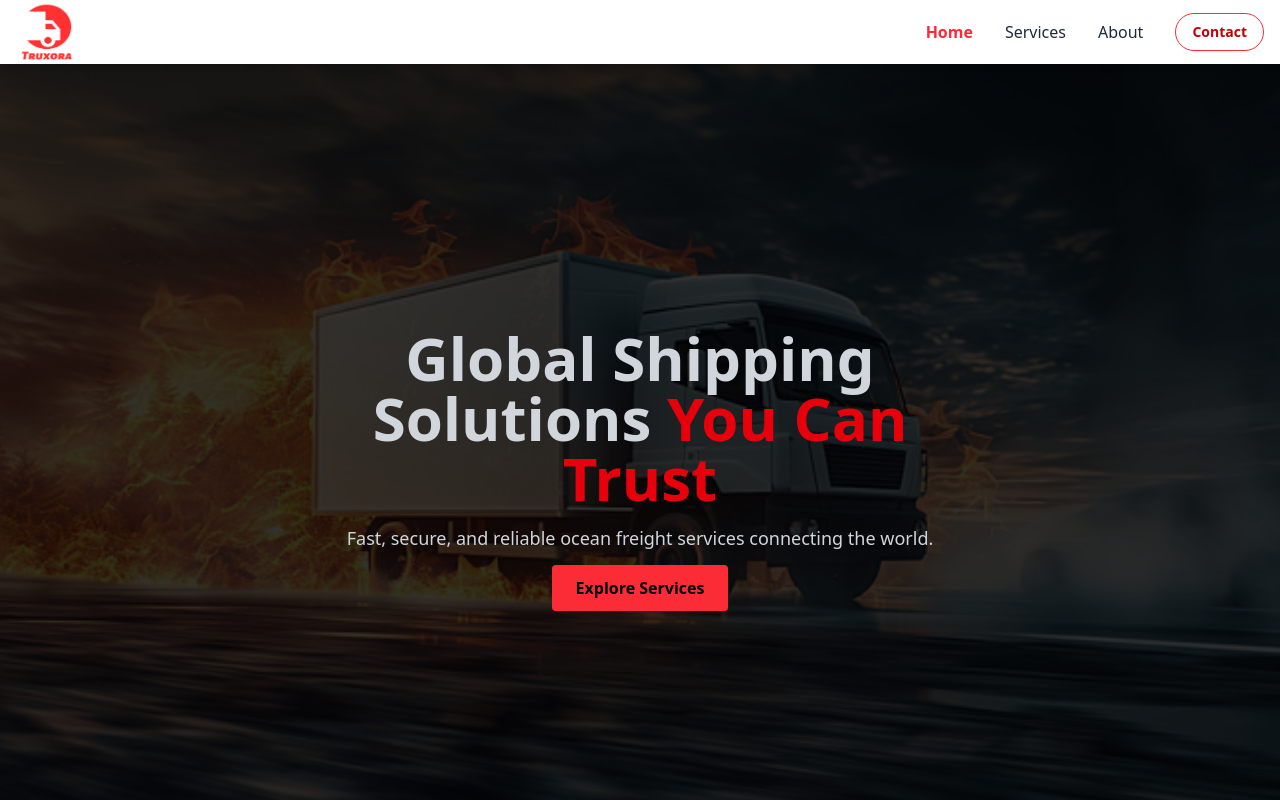
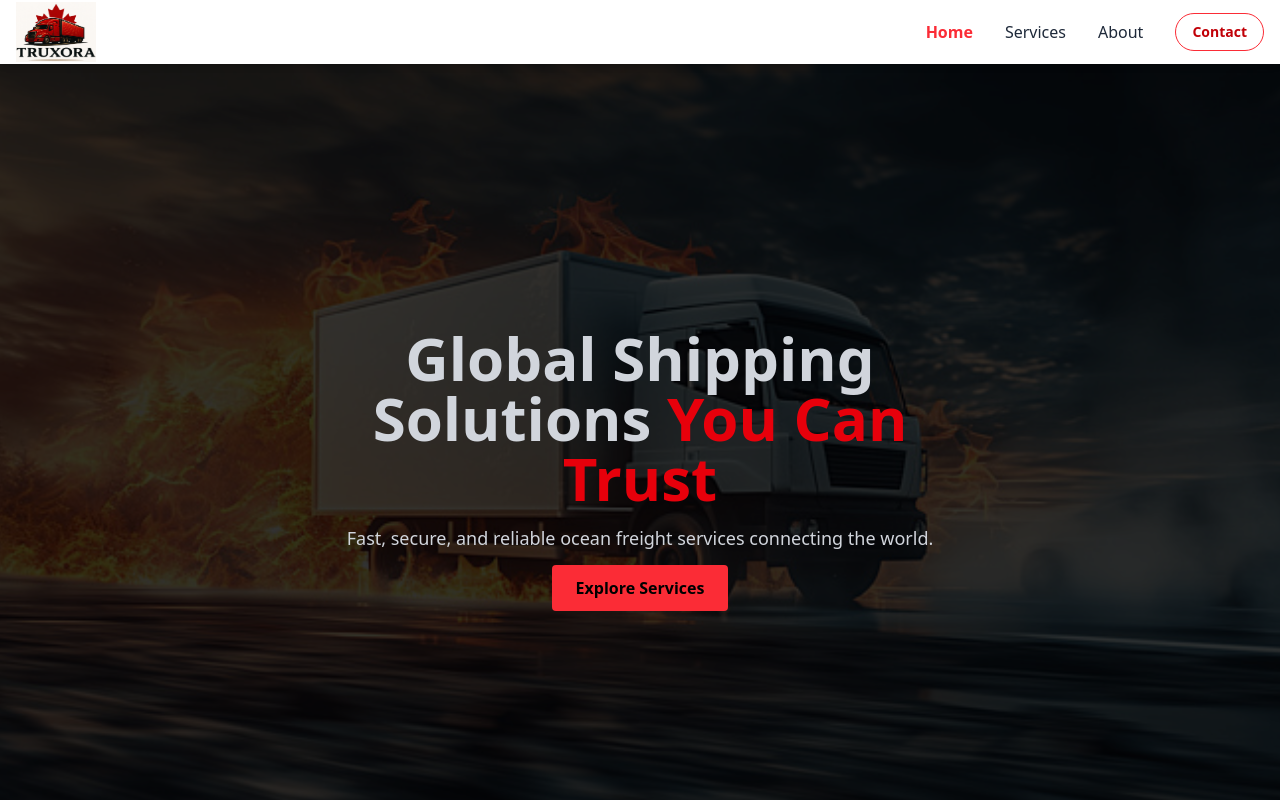
Before and after one commit to Shubham-juris/truxora, a React (Vite) app: page / in a window 1280 px wide. Shown: the top 800 px of the page. Built offline with nearby package versions, Linux system fonts and the light colour scheme.

Commit message:
add logo

```diff
--- a/index.html
+++ b/index.html
@@ -2,7 +2,7 @@
 <html lang="en">
   <head>
     <meta charset="UTF-8" />
-    <link rel="icon" type="image/svg+xml" href="/logo.png" />
+    <link rel="icon" type="image/svg+xml" href="/logo1.png" />
     <meta name="viewport" content="width=device-width, initial-scale=1.0" />
     <title>Truxora  </title>
   </head>
--- a/src/components/common/Navbar.jsx
+++ b/src/components/common/Navbar.jsx
@@ -1,7 +1,7 @@
 import React, { useState } from "react";
 import { NavLink } from "react-router-dom";
 import { FiMenu, FiX } from "react-icons/fi";
-import logo from "../../assets/navbar/logo.png";
+import logo from "../../assets/navbar/logo1.png";
 
 const Navbar = () => {
   const [isOpen, setIsOpen] = useState(false);
@@ -16,7 +16,7 @@ const Navbar = () => {
       <div className="max-w-7xl mx-auto px-4 flex items-center justify-between h-16">
 
         <NavLink to="/" className="flex items-center space-x-2">
-          <img src={logo} alt="Truck Logo" className="h-15 w-15" />
+          <img src={logo} alt="Truck Logo" className="h-15 w-20" />
         </NavLink>
 
         {/* Desktop Menu */}
```
Also changed, not shown: src/assets/navbar/logo.png (deleted), src/assets/navbar/logo1.png.
